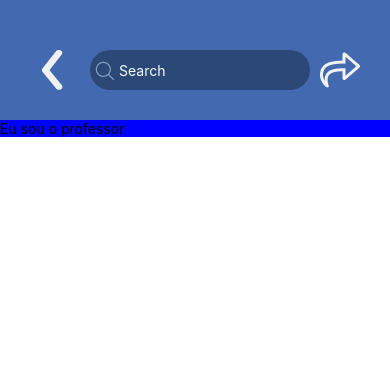
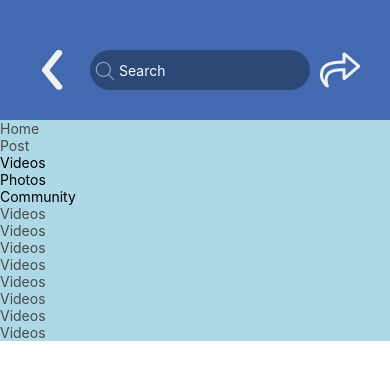
Before and after one commit to maiconfr204/Aula02aqui, a React Native app: screen / in a window 390 px wide. Shown: the top 380 px of the page. Built offline with nearby package versions, Linux system fonts and the light colour scheme.

Commit message:
criando um sub componente para o linksheader

```diff
--- a/App.tsx
+++ b/App.tsx
@@ -1,18 +1,46 @@
 import { StatusBar } from 'expo-status-bar';
 import React from 'react';
 import { StyleSheet, Text, View, Image, TextInput } from 'react-native';
+const OneLinkHeader = ()=>{
+    return(
+        <View>
+            <Text style={styleOneLinkHeader.link}>Videos</Text>
+        </View>
+    );
+};
+const styleOneLinkHeader = StyleSheet.create({
+    link:{
+        color:"#4A4A4C",
+    }
+});
 
 const LinksHeader = ()=>{
     return(// Aqui dentro eu coloco meu JSX
-        <View style={StyleLinksHeader.container}>
-            <Text>Eu sou o professor</Text>
+        <View style={styleLinksHeader.container}>
+            <Text style={{color:"#4A4A4C"}}>Home</Text>
+            <Text style={styleLinksHeader.link}>Post</Text>
+            <Text>Videos</Text>
+            <Text>Photos</Text>
+            <Text>Community</Text>
+            <OneLinkHeader/>
+            <OneLinkHeader/>
+            <OneLinkHeader/>
+            <OneLinkHeader/>
+            <OneLinkHeader/>
+            <OneLinkHeader/>
+            <OneLinkHeader/>
+            <OneLinkHeader/>
         </View>
     );
 };
 
-const StyleLinksHeader = StyleSheet.create({
+const styleLinksHeader = StyleSheet.create({
     container:{
-        backgroundColor:"blue",color:"white"
+        backgroundColor:"lightblue",
+        color:"white",
+    },
+    link:{
+        color:"#4A4A4C",
     }
 });
 
```
